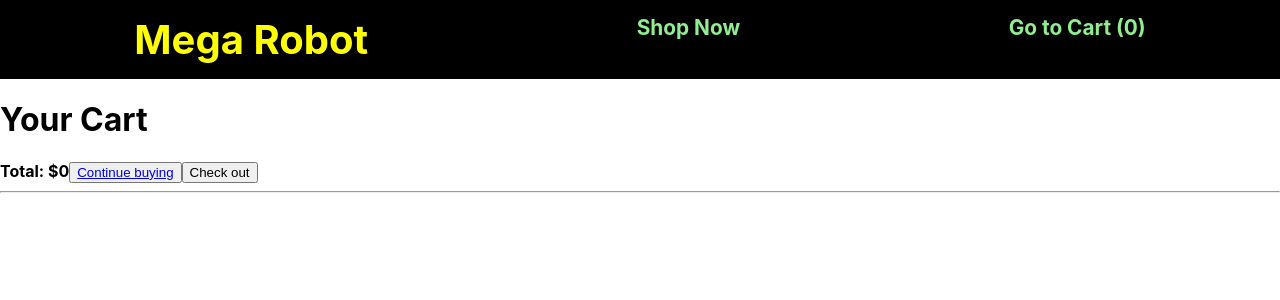
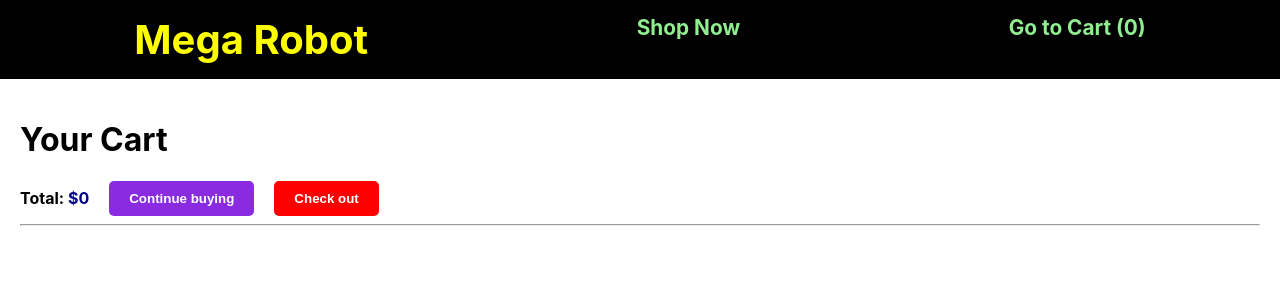
Before and after one commit to SonDo580/shopping-cart, a React (Create React App) app: page /cart in a window 1280 px wide. Shown: the top 300 px of the page. Built offline with nearby package versions, Linux system fonts and the light colour scheme.

Commit message:
Style the cart

```diff
--- a/src/components/Cart.js
+++ b/src/components/Cart.js
@@ -1,19 +1,25 @@
 import React from "react";
 import { Link } from "react-router-dom";
 import CartItem from "./CartItem";
+import "../css/Cart.css";
 
 export default function Cart(props) {
   const { chosenItems, removeFromCart, updateQuantity, total } = props;
 
   return (
-    <div>
+    <div className="cart">
+      <h1>Your Cart</h1>
       <div className="head">
-        <h1>Your Cart</h1>
-        <strong>Total: ${total}</strong>
-        <button>
+        <strong>
+          Total: <span className="total">${total}</span>
+        </strong>
+        <button className="continue">
           <Link to="/catalog">Continue buying</Link>
         </button>
-        <button onClick={() => alert("This feature is not available yet!")}>
+        <button
+          className="checkout"
+          onClick={() => alert("This feature is not available yet!")}
+        >
           Check out
         </button>
       </div>
--- a/src/components/CartItem.js
+++ b/src/components/CartItem.js
@@ -4,8 +4,11 @@ export default function CartItem(props) {
   const { item, removeFromCart, updateQuantity } = props;
 
   return (
-    <div>
+    <div className="cartItem">
+      <div className="img">
         <img src={item.image} alt={item.name} />
+      </div>
+      <div className="main">
         <h3>{item.name}</h3>
         <p>{`$${item.quantity * item.price}`}</p>
         <p>
@@ -31,6 +34,7 @@ export default function CartItem(props) {
           />
         </p>
         <button
+          className="remove"
           onClick={() => {
             const totalRemove = item.price * item.quantity;
             removeFromCart(item.id, totalRemove);
@@ -38,7 +42,7 @@ export default function CartItem(props) {
         >
           Remove from cart
         </button>
-      <hr />
+      </div>
     </div>
   );
 }
--- /dev/null
+++ b/src/css/Cart.css
@@ -0,0 +1,75 @@
+.cart {
+  padding: 20px;
+}
+
+.cart .head {
+  display: flex;
+  align-items: center;
+  gap: 20px;
+}
+
+.cart .total {
+  color: darkblue;
+}
+
+.cart button {
+  padding: 10px 20px;
+  color: white;
+  font-weight: bold;
+  border: none;
+  border-radius: 5px;
+}
+
+.cart button:hover {
+  cursor: pointer;
+}
+
+.cart button.continue {
+  padding: 0;
+}
+
+.cart button.continue a {
+  background-color: blueviolet;
+  border-radius: 5px;
+  padding: 10px 20px;
+  text-decoration: none;
+  color: white;
+}
+
+.cart button.continue a:hover {
+  background-color: blue;
+}
+
+.cart button.checkout {
+  background-color: red;
+}
+
+.cart button.checkout:hover {
+  background-color: darkred;
+}
+
+.cart button.remove {
+  background-color: darkgray;
+}
+
+.cart button.remove:hover {
+  background-color: gray;
+}
+
+.cartItem {
+  display: flex;
+  gap: 20px;
+  padding: 5px 0;
+  border-bottom: 1px solid blue;
+}
+
+.cartItem img {
+  width: 300px;
+  aspect-ratio: 5 / 3;
+}
+
+.cartItem input {
+  padding: 5px 10px;
+  border: 1px solid lightblue;
+  border-radius: 5px;
+}
```
Lines whose indentation alone changed are shown as unchanged.
